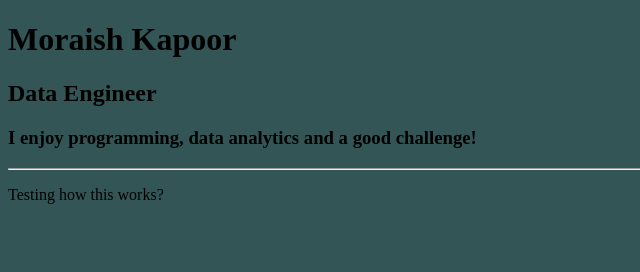
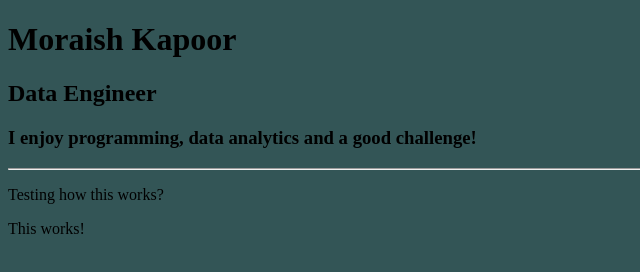
Before and after one commit to moraish/moraish_cv, a plain HTML site: page index.html in a window 1280 px wide. Shown: the full height of the page, 0-640 px from the left. Drawn offline with Linux system fonts and the light colour scheme.

Commit message:
this works

```diff
--- a/index.html
+++ b/index.html
@@ -13,7 +13,7 @@
     <hr />
 
     <p>Testing how this works?</p>
-
+    <p>This works!</p>
 
 
 
```
